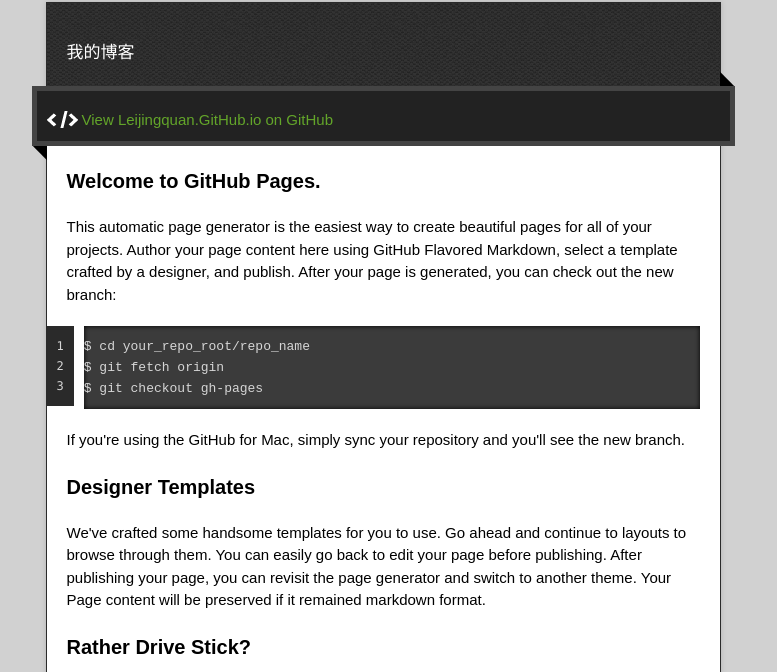
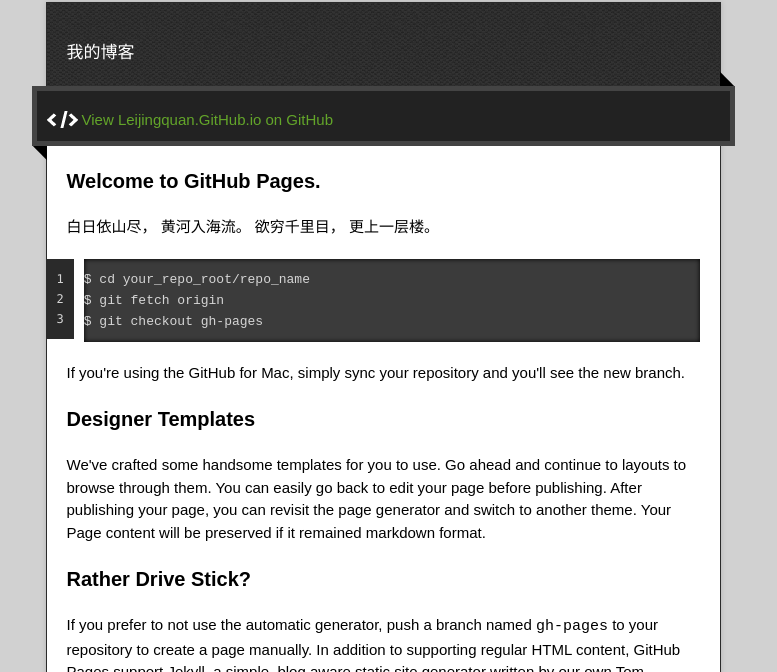
Before and after one commit to forxhing/leijingquan.github.io, a plain HTML site: page index.html in a window 1280 px wide. Shown: the part 128-800 px from the top of the page, without its empty margins (257-1034 px from the left). Drawn offline with nearby package versions, Linux system fonts and the light colour scheme.

```diff
--- a/index.html
+++ b/index.html
@@ -37,7 +37,10 @@
           <h3>
 <a id="welcome-to-github-pages" class="anchor" href="#welcome-to-github-pages" aria-hidden="true"><span class="octicon octicon-link"></span></a>Welcome to GitHub Pages.</h3>
 
-<p>This automatic page generator is the easiest way to create beautiful pages for all of your projects. Author your page content here using GitHub Flavored Markdown, select a template crafted by a designer, and publish. After your page is generated, you can check out the new branch:</p>
+<p>白日依山尽，
+黄河入海流。
+欲穷千里目，
+更上一层楼。</p>
 
 <pre><code>$ cd your_repo_root/repo_name
 $ git fetch origin
```
Also changed, not shown: params.json (+1 -1 lines).
